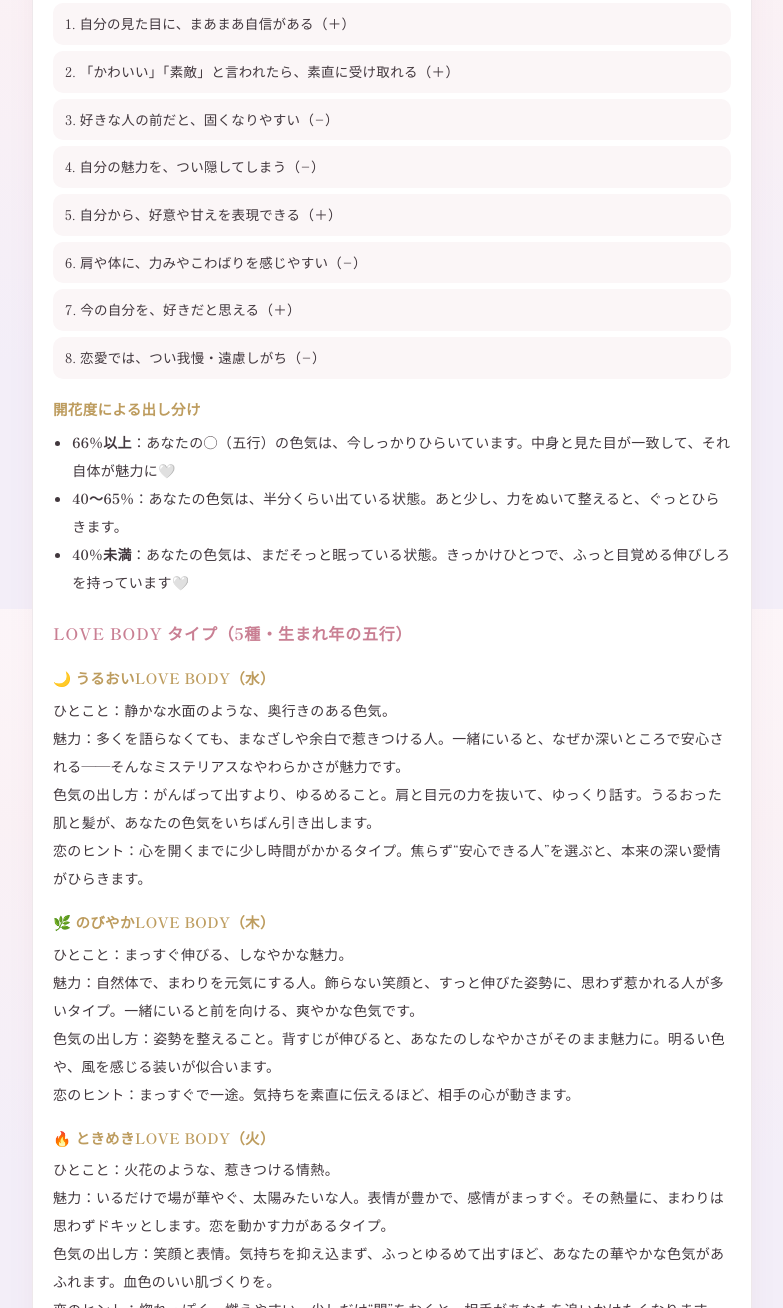
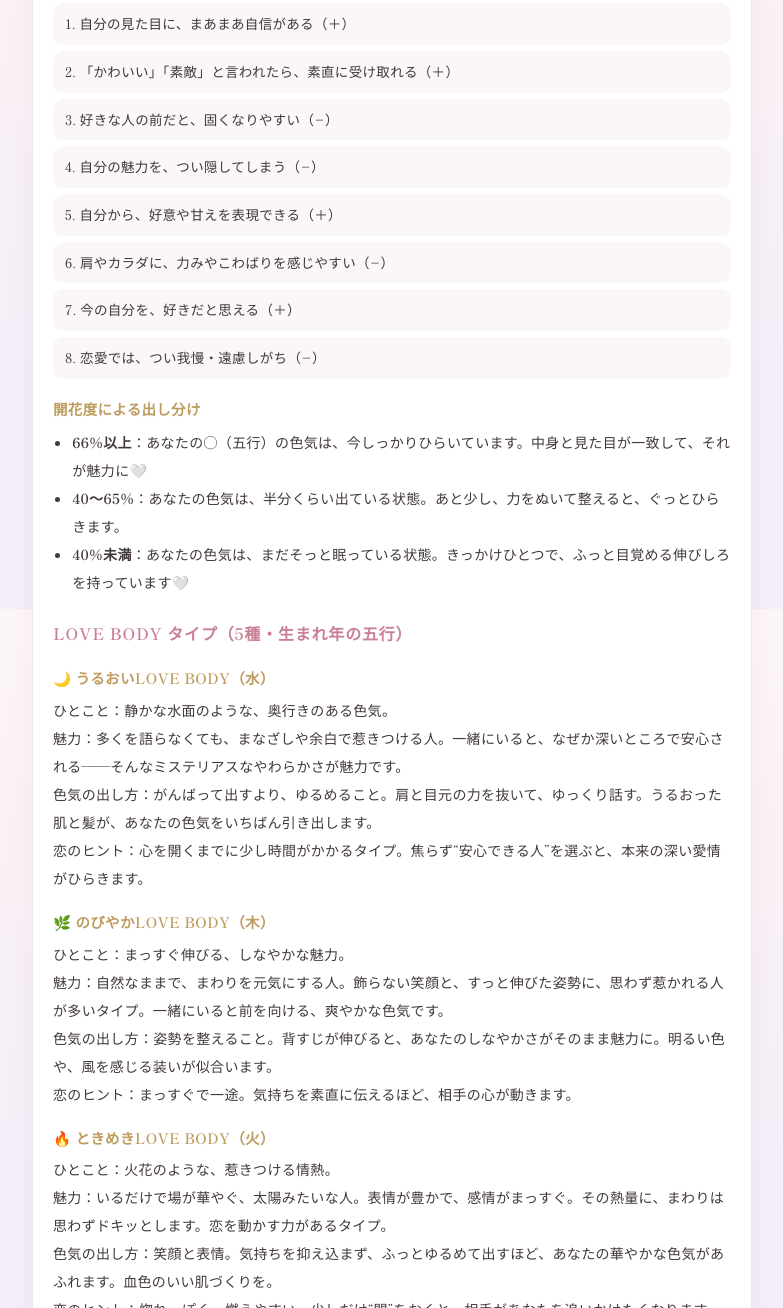
Before and after one commit to begracenao-alt/daihon, a plain HTML site: page index.html in a window 1280 px wide. Shown: the part 991-2299 px from the top of the page, without its empty margins (248-1031 px from the left). Drawn offline with nearby package versions, Linux system fonts and the light colour scheme.

Commit message:
sync: LOVE BODY節のカラダ表記を本体に合わせて統一

```diff
--- a/index.html
+++ b/index.html
@@ -72,12 +72,12 @@
     <div class="q">3. 好きな人の前だと、固くなりやすい（−）</div>
     <div class="q">4. 自分の魅力を、つい隠してしまう（−）</div>
     <div class="q">5. 自分から、好意や甘えを表現できる（＋）</div>
-    <div class="q">6. 肩や体に、力みやこわばりを感じやすい（−）</div>
+    <div class="q">6. 肩やカラダに、力みやこわばりを感じやすい（−）</div>
     <div class="q">7. 今の自分を、好きだと思える（＋）</div>
     <div class="q">8. 恋愛では、つい我慢・遠慮しがち（−）</div>
     <h4>開花度による出し分け</h4>
     <ul>
-      <li><b>66%以上</b>：あなたの◯（五行）の色気は、今しっかりひらいています。中身と見た目が一致して、それ自体が魅力に🤍</li>
+      <li><b>66%以上</b>：あなたの◯（五行）の色気は、今しっかりひらいています。中身と見た目が一致して、それが魅力に🤍</li>
       <li><b>40〜65%</b>：あなたの色気は、半分くらい出ている状態。あと少し、力をぬいて整えると、ぐっとひらきます。</li>
       <li><b>40%未満</b>：あなたの色気は、まだそっと眠っている状態。きっかけひとつで、ふっと目覚める伸びしろを持っています🤍</li>
     </ul>
@@ -92,7 +92,7 @@
 
     <h4>🌿 のびやかLOVE BODY（木）</h4>
     <p>ひとこと：まっすぐ伸びる、しなやかな魅力。<br>
-    魅力：自然体で、まわりを元気にする人。飾らない笑顔と、すっと伸びた姿勢に、思わず惹かれる人が多いタイプ。一緒にいると前を向ける、爽やかな色気です。<br>
+    魅力：自然なままで、まわりを元気にする人。飾らない笑顔と、すっと伸びた姿勢に、思わず惹かれる人が多いタイプ。一緒にいると前を向ける、爽やかな色気です。<br>
     色気の出し方：姿勢を整えること。背すじが伸びると、あなたのしなやかさがそのまま魅力に。明るい色や、風を感じる装いが似合います。<br>
     恋のヒント：まっすぐで一途。気持ちを素直に伝えるほど、相手の心が動きます。</p>
 
```
